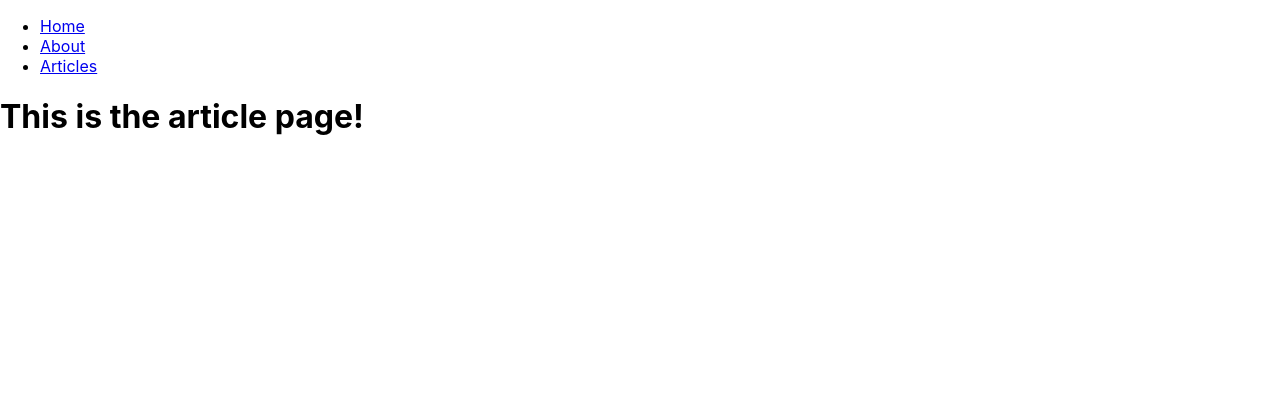
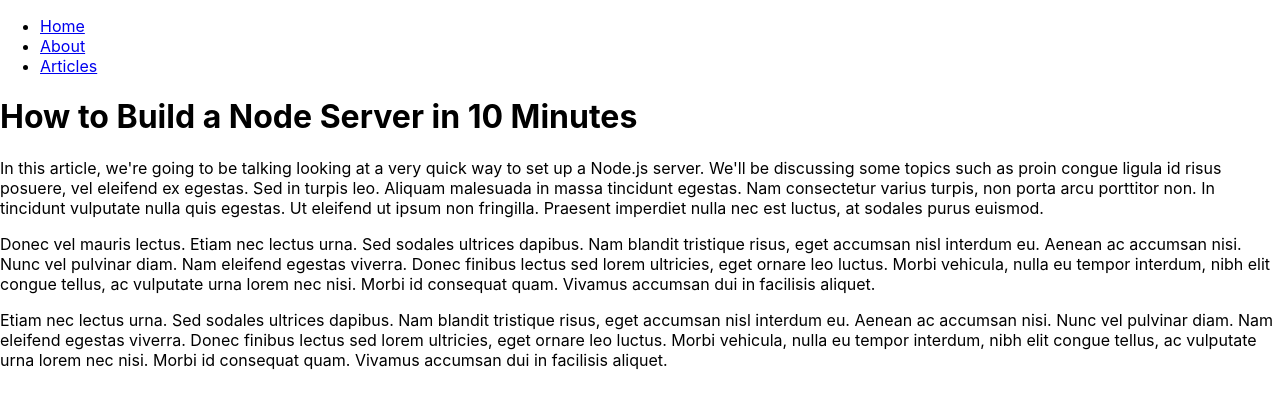
Before and after one commit to uilianrocha/react-blog-app, a React (Create React App) app: page /articles/learn-node in a window 1280 px wide. Shown: the top 408 px of the page. Built offline with nearby package versions, Linux system fonts and the light colour scheme.

Commit message:
Update ArticlePage component

```diff
--- a/src/pages/ArticlePage.js
+++ b/src/pages/ArticlePage.js
@@ -1,5 +1,18 @@
+import { useParams } from "react-router-dom";
+import articles from "./article-content";
+
 const ArticlePage = () => {
-    return <h1>This is the article page!</h1>;
-  };
+  const params = useParams();
+  const articleId = params.articleId;
+  const article = articles.find((article) => article.name === articleId);
+  return (
+    <>
+      <h1>{article.title}</h1>
+      {article.content.map((paragraph) => (
+        <p>{paragraph}</p>
+      ))}
+    </>
+  );
+};
 
-  export default ArticlePage;
+export default ArticlePage;
```
